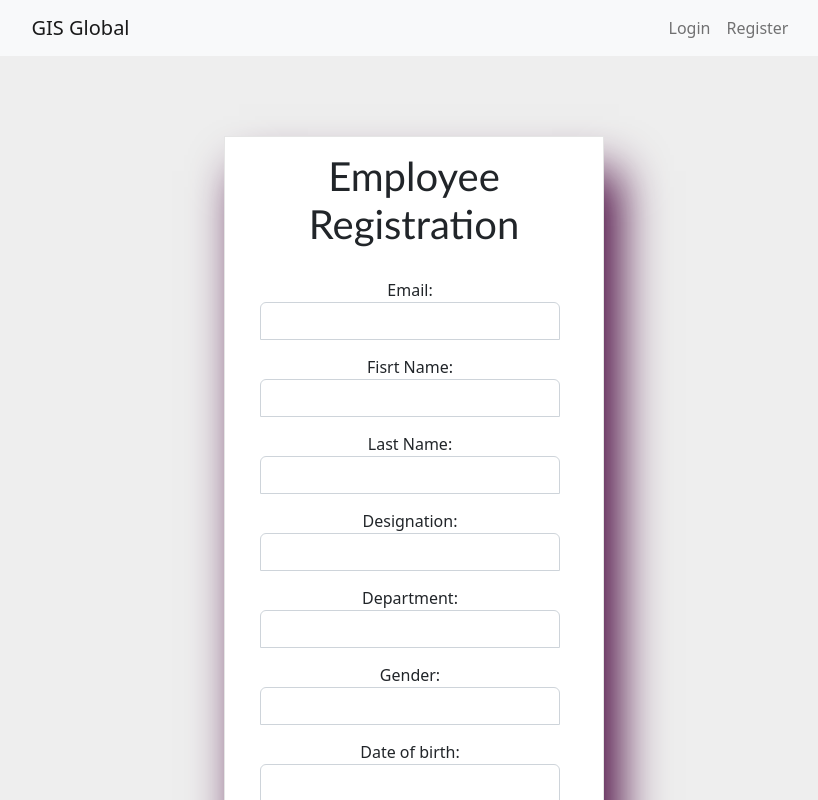
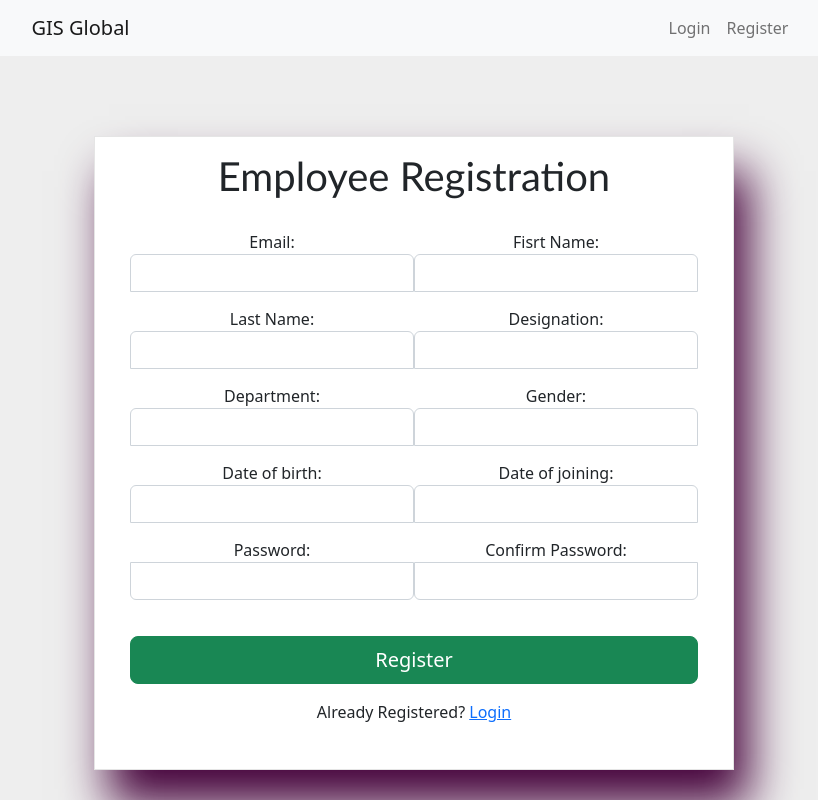
Before and after one commit to kaushal2205/training-frontend, a React (Create React App) app: page /register in a window 1280 px wide. Shown: the top 800 px of the page, without its empty margins (226-1044 px from the left). Built offline with nearby package versions, Linux system fonts and the light colour scheme.

Commit message:
Updated Register page

```diff
--- /dev/null
+++ b/src/Components/Register.css
@@ -0,0 +1,13 @@
+.register-form-row{
+    display: flex;
+    justify-content: space-between;
+}
+
+.form-register{
+    max-width: 50vw;
+    padding: 15px 35px 45px;
+    margin: 0 auto;
+    background-color: #fff;
+    border: 1px solid rgba(0,0,0,0.1);
+    box-shadow: 15px 35px 45px rgb(70, 3, 60);
+}
--- a/src/Components/Register.js
+++ b/src/Components/Register.js
@@ -2,6 +2,8 @@ import axios from "axios";
 import React, { useState } from "react";
 import { useHistory } from "react-router-dom/cjs/react-router-dom.min";
 import AuthenticationService from "../Services/AuthenticationService";
+import './Register.css';
+
 const Register = ()=>{
 
     const [email, setEmail] = useState("");
@@ -49,10 +51,11 @@ const Register = ()=>{
 
     return(
         <div>   {passwordFlag && <h3 style={{'color':'red'}}>Password does not match</h3>}
-                <div className="container">
-                    <form className="form-signin">
+                <div className="register-container">
+                    <form className="form-register">
                     <h1 className="form-signin-heading">Employee Registration</h1>
                     <div className="form-register-main">
+                        <div className="register-form-row">
                             <div className = "form-group">
                                 <label>Email:</label>
                                 <input type="text" name="email" className="form-control" value={email}
@@ -63,6 +66,8 @@ const Register = ()=>{
                                 <input type="text" name="email" className="form-control" value={fname}
                                 onChange={(e)=>{setFname(e.target.value)}} />
                             </div>
+                        </div>
+                        <div className="register-form-row">
                         <div className = "form-group">
                             <label>Last Name:</label>
                             <input type="text" name="email" className="form-control" value={lname}
@@ -73,7 +78,9 @@ const Register = ()=>{
                             <input type="text" name="email" className="form-control" value={designation}
                             onChange={(e)=>{setDesignation(e.target.value)}} />
                         </div>
+                        </div>
 
+                        <div className="register-form-row">
                             <div className = "form-group">
                                 <label>Department:</label>
                                 <input type="text" name="email" className="form-control" value={department}
@@ -84,6 +91,9 @@ const Register = ()=>{
                                 <input type="text" name="email" className="form-control" value={gender}
                                 onChange={(e)=>{setGender(e.target.value)}} />
                             </div>
+                        </div>
+
+                        <div className="register-form-row">
                             <div className = "form-group">
                                 <label>Date of birth:</label>
                                 <input type="text" name="email" className="form-control" value={dob}
@@ -94,6 +104,9 @@ const Register = ()=>{
                                 <input type="text" name="email" className="form-control" value={doj}
                                 onChange={(e)=>{setDoj(e.target.value)}} />
                             </div>
+                        </div>
+
+                        <div className="register-form-row">
                             <div className = "form-group">
                             <label>Password:</label>
                             <input type="password" name="password" className="form-control"
@@ -104,15 +117,17 @@ const Register = ()=>{
 
                             <div className = "form-group">
                                 <label>Confirm Password:</label>
-                            <input type="text" name="password" className="form-control" value={confirmPass}
+                                <input type="password" name="password" className="form-control" value={confirmPass}
                                     onChange={(e)=>{setConfirmPass(e.target.value)}} />
+                            </div>
                         </div>
 
                     <button className="btn btn-lg btn-success" onClick={handleRegister}>Register</button>
-                    </div>
-                     <div className="form-group">
+                    <div className="form-group-already">
                         Already Registered? <a href="/login">Login</a>
                      </div>
+                    </div>
+
                     </form>
                 </div>
             </div>
```
Lines whose indentation alone changed are shown as unchanged.
